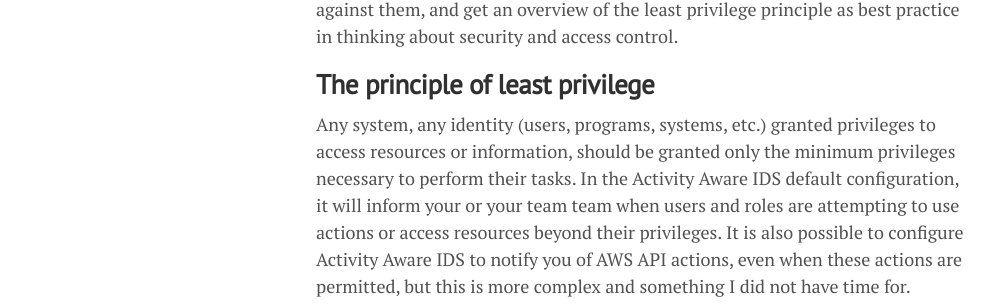
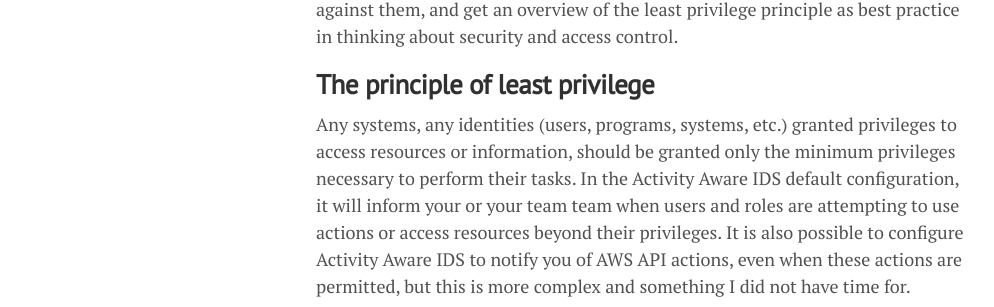
Before and after one commit to lgeurts/lgeurts.github.io, a Jekyll site: the page built from _posts/2021-11-02-activity-aware-ids-for-aws.md, in a window 1280 px wide and 900 px high. Shown: the part 420-727 px from the top of the window, without its empty margins (0-994 px from the left). Built offline with Jekyll 4.4.1, drawn with Linux system fonts in a browser that asks for light colours; nearby versions of some CDN libraries; comment, search, counter and statistics services are not loaded.

Commit message:
Update 2021-11-02-activity-aware-ids-for-aws.md

```diff
--- a/_posts/2021-11-02-activity-aware-ids-for-aws.md
+++ b/_posts/2021-11-02-activity-aware-ids-for-aws.md
@@ -11,7 +11,7 @@
 
 ## **The principle of least privilege**
 
-Any system, any identity (users, programs, systems, etc.) granted privileges to access resources or information, should be granted only the minimum privileges necessary to perform their tasks. In the Activity Aware IDS default configuration, it will inform your or your team team when users and roles are attempting to use actions or access resources beyond their privileges. It is also possible to configure Activity Aware IDS to notify you of AWS API actions, even when these actions are permitted, but this is more complex and something I did not have time for.
+Any systems, any identities (users, programs, systems, etc.) granted privileges to access resources or information, should be granted only the minimum privileges necessary to perform their tasks. In the Activity Aware IDS default configuration, it will inform your or your team team when users and roles are attempting to use actions or access resources beyond their privileges. It is also possible to configure Activity Aware IDS to notify you of AWS API actions, even when these actions are permitted, but this is more complex and something I did not have time for.
 
 ## **The AWS Shared Responsibility Model**
 
```
